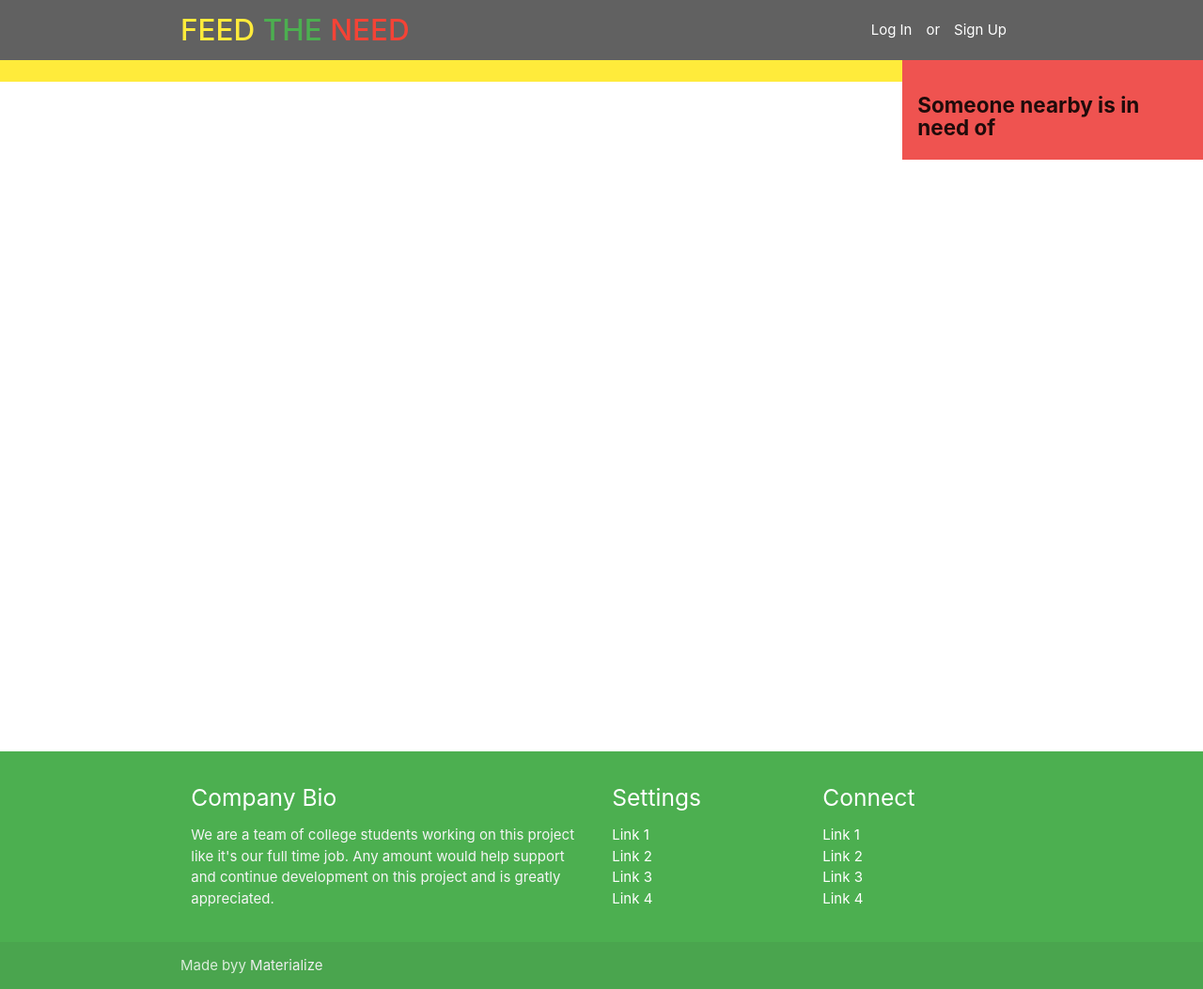
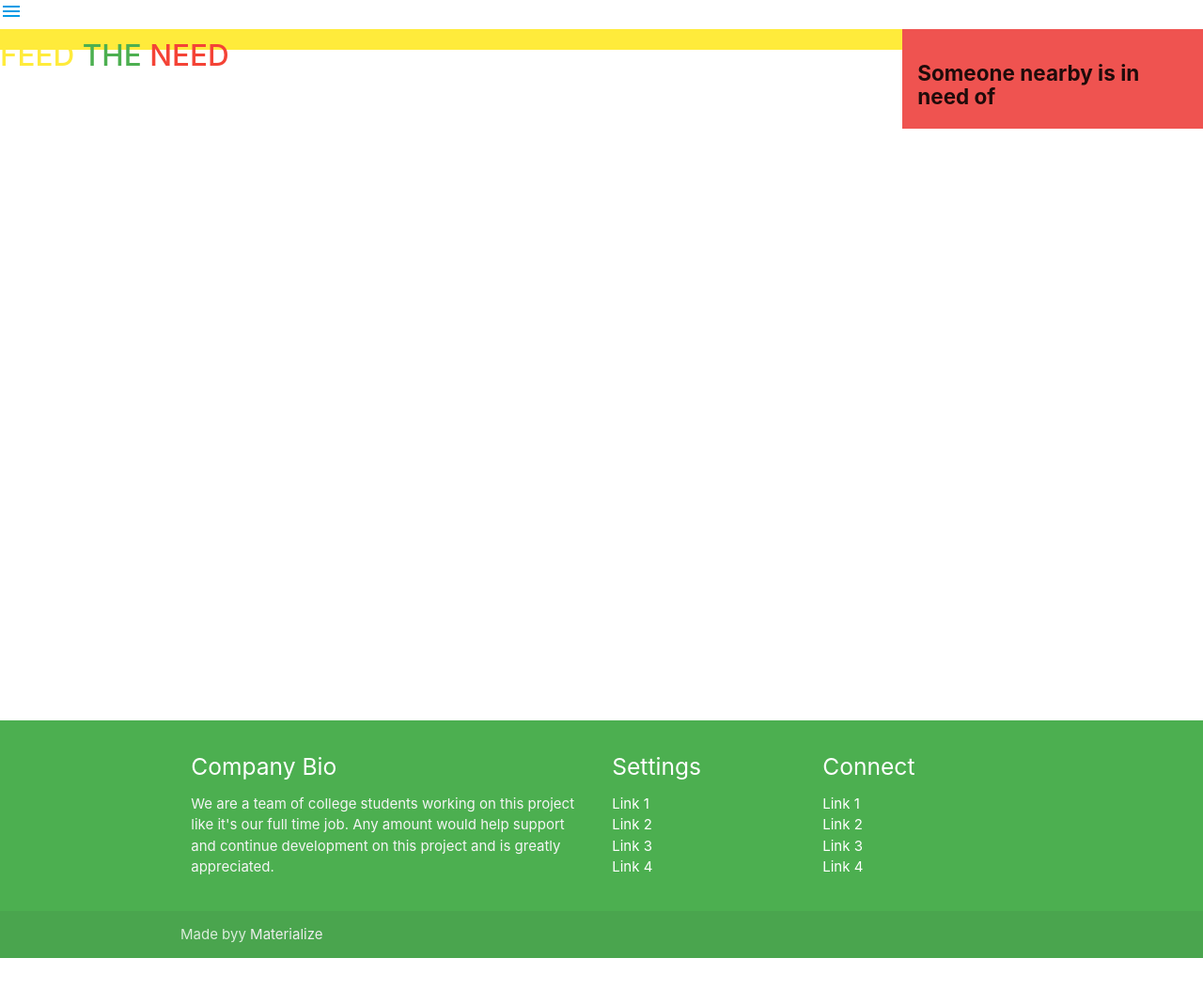
Before and after one commit to KarenkSmith/feed-the-need, a Django app: page / in a window 1280 px wide. Shown: the whole page at 94% size. After the commit the page ends 1020 px from the top, so only its background shows below. Run offline with Django 3.2, Linux system fonts and the light colour scheme; data that the repository does not hold is empty.

Commit message:
side nav bar

```diff
--- a/main/static/css/style.css
+++ b/main/static/css/style.css
@@ -16,9 +16,7 @@ main {
 flex: 4 0 calc(100% - 64px);
 }
 
-a {
 
-}
 
 .icon-block {
 padding: 0 15px;
@@ -33,5 +31,10 @@ list-style: none;
 margin: 0 2px;
 padding: 0;
 display: flex;
+text-align: center;
 justify-content: space-around;
 }
+
+nav {
+	background-color: black !important;
+}
--- a/main/static/js/script.js
+++ b/main/static/js/script.js
@@ -0,0 +1,4 @@
+document.addEventListener('DOMContentLoaded', function() {
+    var elems = document.querySelectorAll('.sidenav');
+    var instances = M.Sidenav.init(elems, options);
+  });
--- a/main/templates/base.html
+++ b/main/templates/base.html
@@ -9,44 +9,39 @@
 	<meta http-equiv="X-UA-Compatible" content="ie=edge">
 	<title>Feed the Need</title>
 	<link type="text/css" rel='stylesheet' href="https://fonts.googleapis.com/icon?family=Material+Icons" />
-	<link type="text/css" rel="stylesheet" href="https://cdnjs.cloudflare.com/ajax/libs/materialize/1.0.0/css/materialize.min.css" />
+	<link type="text/css" rel="stylesheet"
+		href="https://cdnjs.cloudflare.com/ajax/libs/materialize/1.0.0/css/materialize.min.css" />
 	<link type="text/css" rel='stylesheet' href="{% static 'css/style.css' %}" />
 </head>
 
 <body>
+	<nav>
+		<h1 class="brand-logo"><strong>
+				<span class="yellow-text">FEED</span>
+				<span class="green-text">THE</span>
+				<span class="red-text">NEED</span></strong></h1>
+	</nav>
+	<ul id="slide-out" class="sidenav">
 
-	<nav class="grey darken-2" role="navigation">
-		<div class="nav-wrapper container">
-			<!-- logo -->
-			<a id="logo-container" href="/" class="brand-logo"><strong><span class="yellow-text">FEED</span> <span class="green-text">THE</span> <span class="red-text">NEED</span></strong></a>
-			<!-- nav menu -->
-			<ul class="right hide-on-med-and-down">
 
 		{% if user.is_authenticated %}
+		<li><a href="#!">View Needs</a></li>
+		<li><a href="#!">View Feeds</a></li>
+		<li><div class="divider"></div></li>
 		<li><a href="">Profile</a></li>
 		<li><a href="{% url 'logout' %}">Log Out</a></li>
 		{% else %}
-					<li><a href="{% url 'login' %}">Log In</a></li> or
+		<li><a href="#!">View Needs</a></li>
+		<li><div class="divider"></div></li>
+		<li><a href="{% url 'login' %}">Log In</a>or</li>
 		<li><a href="{% url 'signup' %}">Sign Up</a></li>
 		{% endif %}
 
 	</ul>
-			<!-- #nav-mobile sidenav -->
-			<ul id="nav-mobile" class="sidenav yellow" style="padding: 25px">
+	<a href="#" data-target="slide-out" class="sidenav-trigger"><i class="material-icons">menu</i></a>
 
-				{% if user.is_authenticated %}
-					<li style="display: block"><a href="">Profile</a></li>
-					<li style="display: block"><a href="{% url 'logout' %}">Log Out</a></li>
-				{% else %}
-					<li><a href="{% url 'login' %}">Log In</a></li>
-					<li><a href="{% url 'signup' %}">Sign Up</a></li>
-				{% endif %}
 
-			</ul>
-			<a href="#" data-target="nav-mobile" class="sidenav-trigger"><i class="material-icons">menu</i></a>
 
-		</div>
-	</nav>
 
 	<main class="container" style="width: 100%; padding: 0; margin: 0">
 		{% block content %}
@@ -57,8 +52,10 @@
 			<div class="row">
 				<div class="col l6 s12">
 					<h5 class="white-text">Company Bio</h5>
-					<p class="grey-text text-lighten-4">We are a team of college students working on this project like it's our
-						full time job. Any amount would help support and continue development on this project and is greatly
+					<p class="grey-text text-lighten-4">We are a team of college students working on this project like
+						it's our
+						full time job. Any amount would help support and continue development on this project and is
+						greatly
 						appreciated.</p>
 
 
```
Lines whose indentation alone changed are shown as unchanged.
